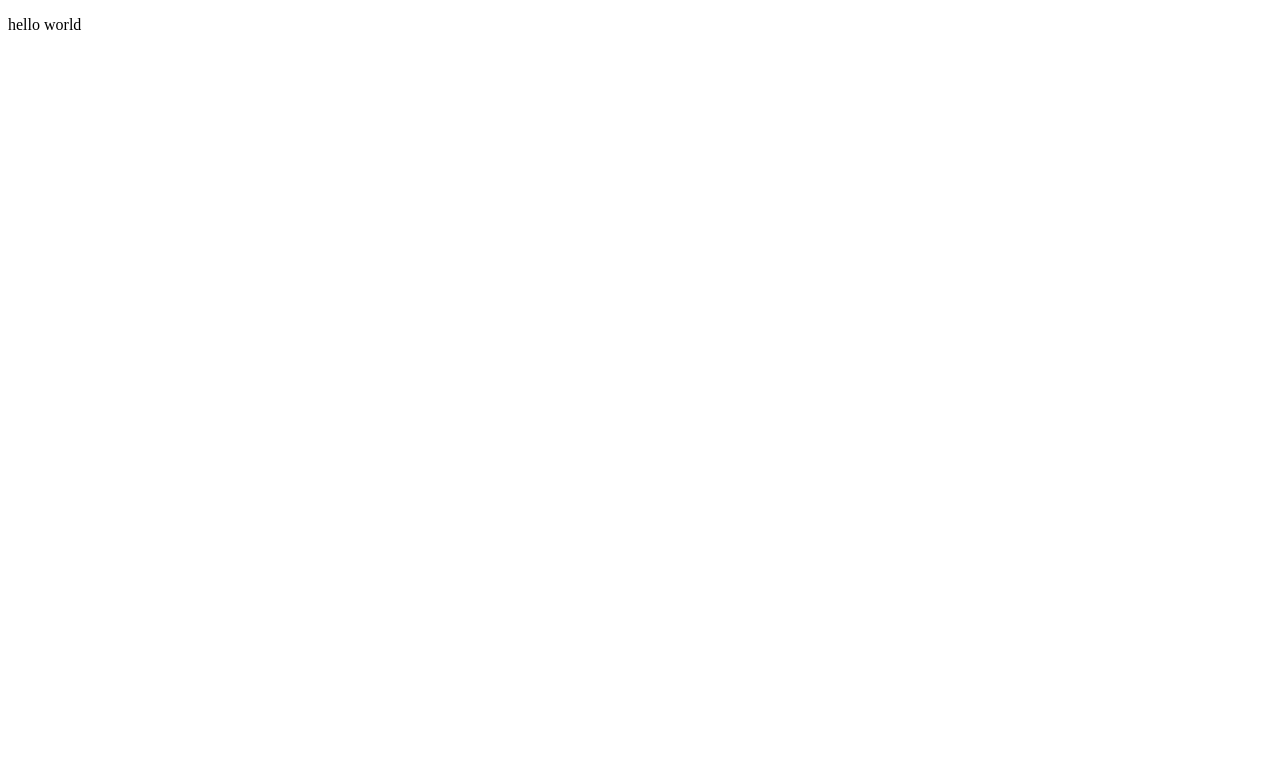
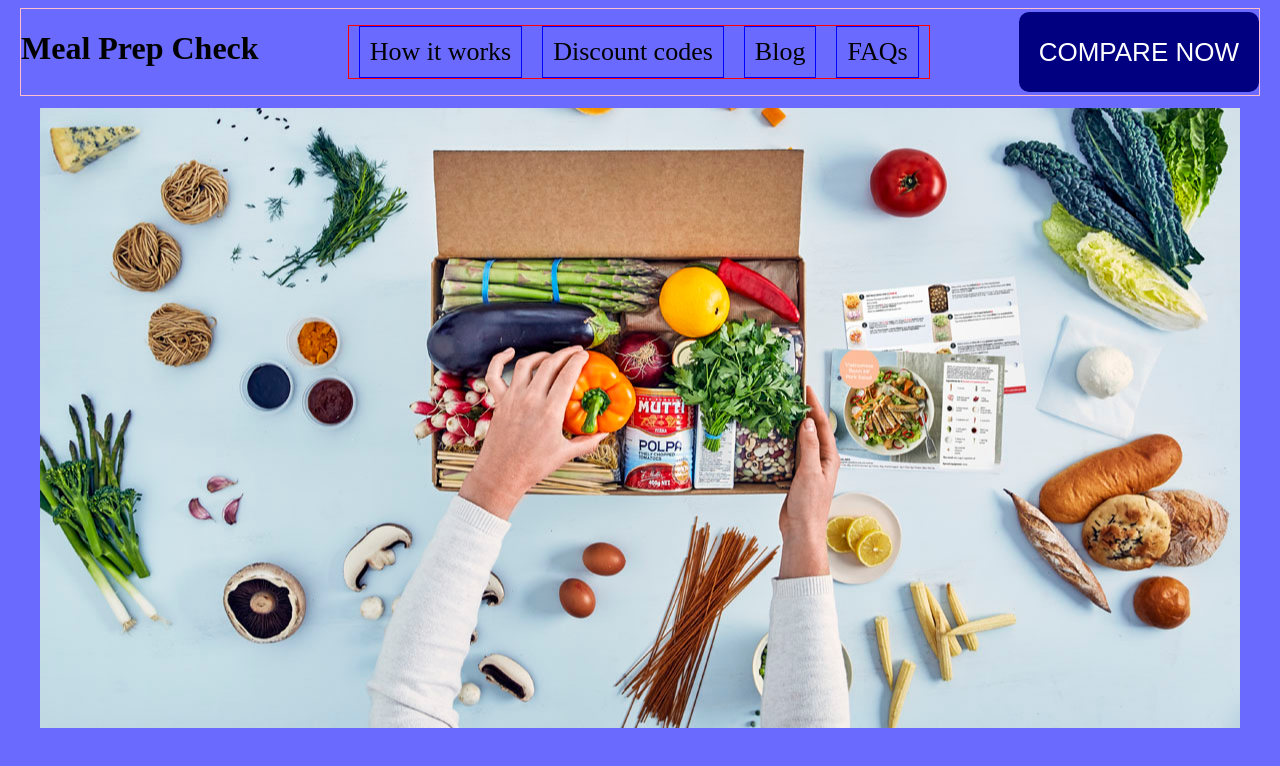
Before and after one commit to scottgirling/mealprepcheck, a plain HTML site: page index.html in a window 1280 px wide. Drawn offline with Linux system fonts and the light colour scheme.

Commit message:
nav and cta

```diff
--- a/index.html
+++ b/index.html
@@ -1,10 +1,26 @@
 <!DOCTYPE html>
 <html>
     <head>
-
+        <title>mealprepcheck.com</title>
+        <link rel="stylesheet" href="./resources/css/style.css">
     </head>
 
     <body>
-        <p>hello world</p>
+        <div id="navigation">
+            <h1>Meal Prep Check</h1>
+            <nav>
+                <ul class="navbar">
+                    <li>How it works</li>
+                    <li>Discount codes</li>
+                    <li>Blog</li>
+                    <li>FAQs</li>
+                </ul>
+            </nav>
+            <button>COMPARE NOW</button>
+        </div>
+
+        <div id="cta">
+
+        </div>
     </body>
 </html>
--- a/resources/css/style.css
+++ b/resources/css/style.css
@@ -0,0 +1,44 @@
+body {
+    background-color: rgb(106, 106, 254);
+}
+
+#navigation {
+    display: flex;
+    border: 1px solid pink;
+    justify-content: space-between;
+    margin: 0 12px;
+}
+
+.navbar {
+    display: flex;
+    border: 1px solid red;
+    padding-left: 0;
+}
+
+.navbar li {
+    display: inline-block;
+    border: 1px solid blue;
+    padding: 10px;
+    margin: 0 10px;
+    font-size: 26px;
+}
+
+button {
+    height: 80px;
+    padding: 20px;
+    border: none;
+    background-color: navy;
+    color: white;
+    border-radius: 10px;
+    font-size: 26px;
+    margin: auto 0;
+}
+
+#cta {
+    margin: 12px;
+    height: 620px;
+    background-image: url(../images/landing-CTA.jpg);
+    background-position: center;
+    background-repeat: no-repeat;
+    background-size: auto;
+}
```
Also changed, not shown: resources/images/landing-CTA.jpg (added).
